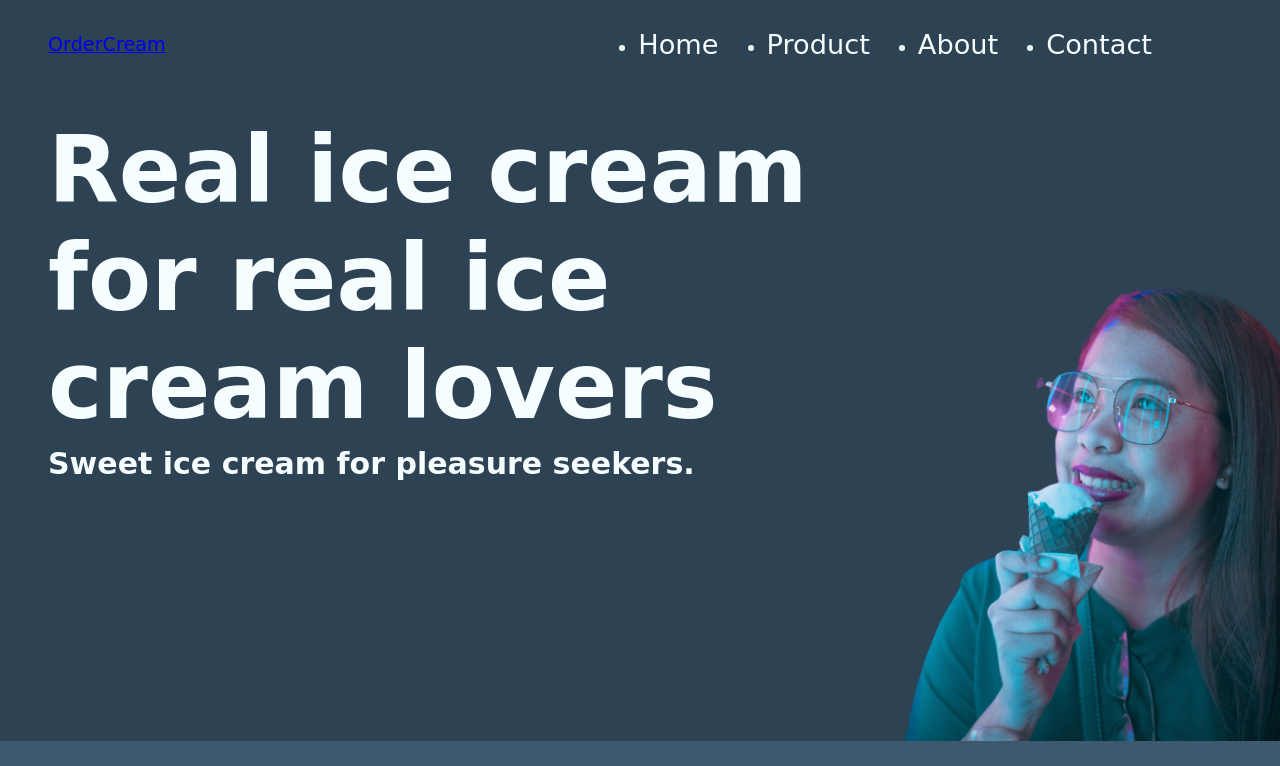
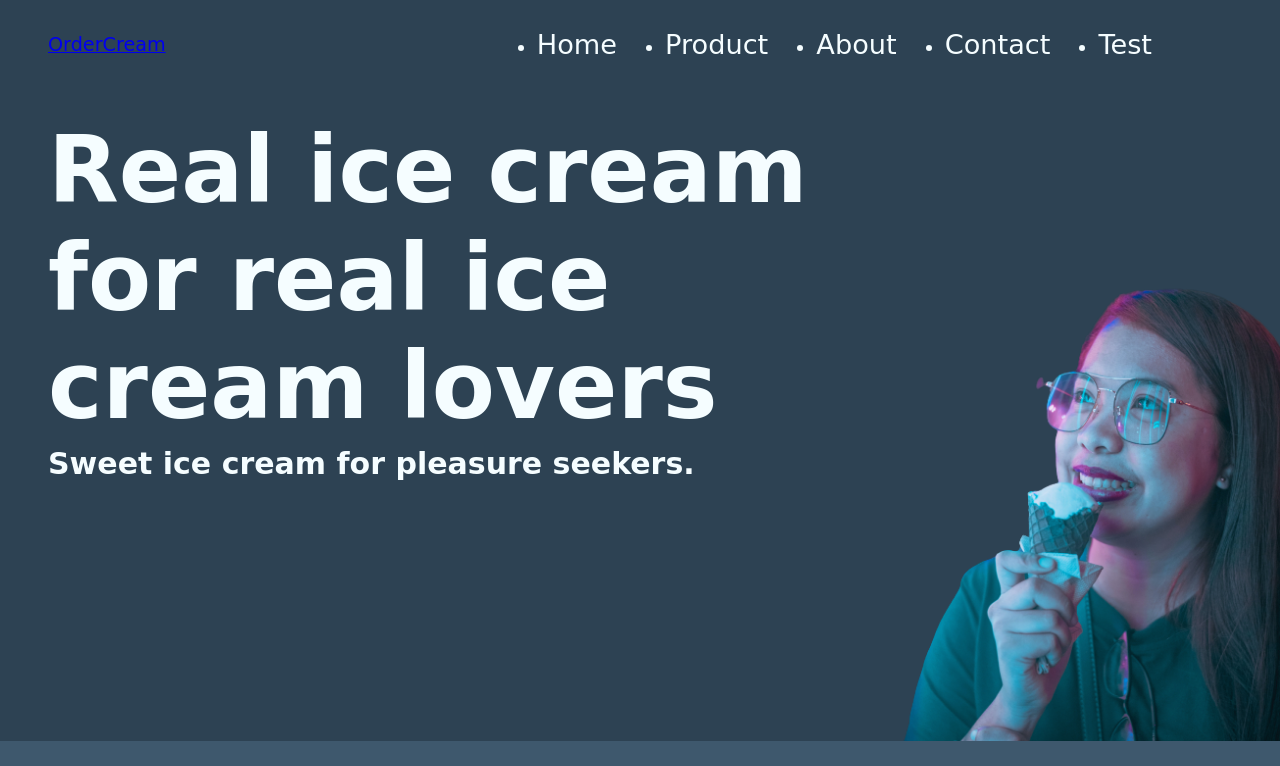
Before and after one commit to bhushan0705/ice-cream-website, a plain HTML site: page index.html in a window 1280 px wide. Shown: the top 766 px of the page. Drawn offline with Linux system fonts and the light colour scheme; a web font is replaced by a local one.

Commit message:
task 1 completed

```diff
--- a/index.html
+++ b/index.html
@@ -18,6 +18,7 @@
             <li class="nav-item"><a href="#products" class="nav-link clr-transition">Product</a></li>
             <li class="nav-item"><a href="#" class="nav-link clr-transition">About</a></li>
             <li class="nav-item"><a href="#contact" class="nav-link clr-transition">Contact</a></li>
+            <li class="nav-item"><a href="#contact" class="nav-link clr-transition">Test</a></li>
           </ul>
         </nav>
 
```
